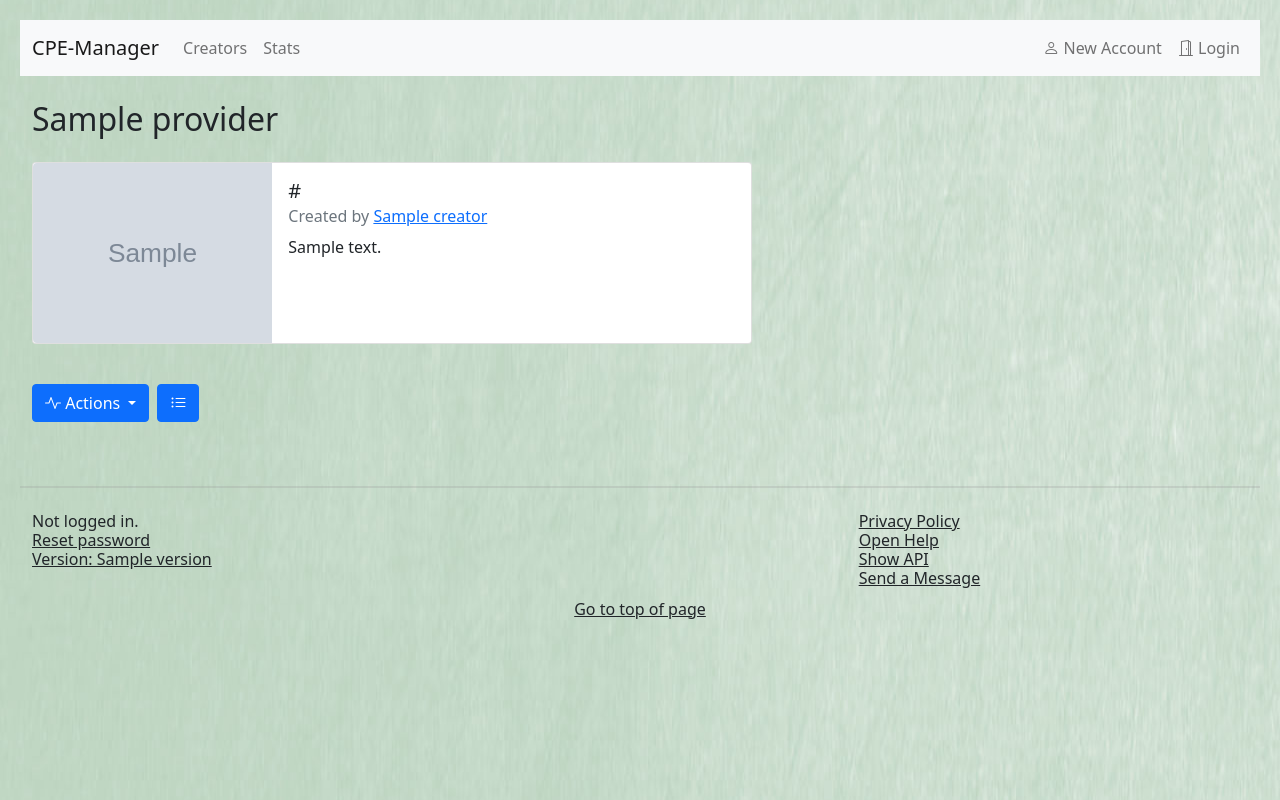
After one commit to benjamin-bk-krueger/cpe-man, a Python web app: template templates/provider_detail.html in a window 1280 px wide. The commit adds this page. Run offline with Jinja, Linux system fonts and the light colour scheme; the template is opened without the code that fills it: most values are stand-ins (such as "Sample title", 1, 10 or a date in 2020); grey boxes marked "Sample" are stand-in pictures; form fields are guessed from the names that the template uses.

Commit message:
Prepared provider API

```diff
--- a/templates/provider.html
+++ b/templates/provider.html
@@ -15,10 +15,7 @@
         {% else %}
             <div class="list-group">
                 {% for provider in providers %}
-                    {#
-                    <a href="{{ url_for('show_world', world_id=world.world_id)}}" class="list-group-item">{{ world.world_name }} {% if world.reduced == 0 %} <i class="bi bi-chevron-bar-left"></i>{% endif %} {% if world.visible == 1 %} <i class="bi bi-globe"></i>{% endif %}</a>
-                     #}
-                    {{ provider.provider_name }}
+                    <a href="{{ url_for('show_provider', provider_id=provider.provider_id)}}" class="list-group-item">{{ provider.provider_name }}</a>
                 {% endfor %}
             </div>
         {% endif %}
--- /dev/null
+++ b/templates/provider_detail.html
@@ -0,0 +1,121 @@
+{% extends 'base.html' %}
+
+{% block content %}
+    {#  Page header #}
+    <div class="container-fluid pb-2 mt-4 mb-2">
+        <h2>{% block title %} {{ provider.provider_name }} {% endblock %}</h2>
+    </div>
+
+    {#  Page content #}
+    <div class="container-fluid pb-3 mt-2 mb-2">
+
+        {#  Show detailed information regarding the selected provider #}
+        <div class="card mb-3" style="max-width: 720px;">
+            <div class="row g-0">
+                <div class="col-md-4">
+                    <img src="{{ s3_prefix + "/" + provider.provider_img if (provider.provider_img!='NoImage') else '/static/not_found.jpg' }}" class="img-fluid rounded-start" alt="Provider Image">
+                </div>
+                <div class="col-md-8">
+                    <div class="card-body">
+                        <h5 class="card-title">{{ provider.provider_url }}</h5>
+                        <h6 class="card-subtitle mb-2 text-muted">Created by <a href="{{ url_for('show_creator', creator_id=creator.creator_id)}}">{{ creator.creator_name }}</a></h6>
+                        <p class="card-text">{{ provider.provider_desc }}</p>
+                    </div>
+                </div>
+            </div>
+        </div>
+
+        {# Modal dialog window - delete currently selected provider #}
+        <div id="myModal_del" class="modal fade" tabindex="-1" aria-labelledby="exampleModalLabel" aria-hidden="true">
+            <div class="modal-dialog">
+                <div class="modal-content">
+                    <div class="modal-header">
+                        <h4 class="modal-title">Delete Provider</h4>
+                        <button type="button" class="btn-close" data-bs-dismiss="modal" aria-label="Close"></button>
+                    </div>
+                    <div class="modal-body">
+                        <form action="{{ url_for('show_deleted_provider', provider_id=provider.provider_id) }}" id="form_deletion">
+                            Are you sure?
+                        </form>
+                    </div>
+                    <div class="modal-footer">
+                        <button type="submit" class="btn btn-danger mt-4 mb-4 btn-space" form="form_deletion">Confirm</button>
+                        <button type="button" class="btn btn-secondary mt-4 mb-4" data-bs-dismiss="modal">Cancel</button>
+                    </div>
+                </div>
+            </div>
+        </div>
+
+        {# Modal dialog window - edit currently selected provider #}
+        <div id="myModal" class="modal fade" tabindex="-1" aria-labelledby="exampleModalLabel" aria-hidden="true">
+            <div class="modal-dialog">
+                <div class="modal-content">
+                    <div class="modal-header">
+                        <h4 class="modal-title">Edit Provider</h4>
+                        <button type="button" class="btn-close" data-bs-dismiss="modal" aria-label="Close"></button>
+                    </div>
+                    <div class="modal-body">
+                        <form action="{{ url_for('show_provider_p', provider_id=provider.provider_id) }}" method="POST" id="form_edit">
+                            {{ form.csrf_token }}
+                            <div class="form-group mt-2 mb-2">
+                                <label for="{{ form.name.name }}">{{ form.name.label }}</label>
+                                {{ form.name(size=20, class="form-control", onkeypress="return event.charCode != 32", readonly=true) }}
+                            </div>
+                            <div class="form-group mt-2 mb-2">
+                                <label for="{{ form.url.name }}">{{ form.url.label }}</label>
+                                {{ form.url(size=20, class="form-control", onkeypress="return event.charCode != 32") }}
+                            </div>
+                            <div class="form-group mt-2 mb-2">
+                                <label for="{{ form.description.name }}">{{ form.description.label }}</label>
+                                {{ form.description(size=40, class="form-control") }}
+                            </div>
+                            <div class="form-group mt-2 mb-2">
+                                <label for="{{ form.image.name }}">{{ form.image.label }}</label>
+                                {{ form.image(class="form-select") }}
+                            </div>
+                        </form>
+                    </div>
+                    <div class="modal-footer">
+                        <button type="submit" class="btn btn-primary mt-4 mb-4 btn-space" form="form_edit">Update</button>
+                        <button type="button" class="btn btn-secondary mt-4 mb-4" data-bs-dismiss="modal">Cancel</button>
+                    </div>
+                </div>
+            </div>
+        </div>
+
+        {#  Display action buttons regarding the selected provider #}
+        <div class="btn-toolbar" role="toolbar" aria-label="Toolbar with button groups">
+
+            {#  Text-based links #}
+            <div class="btn-group me-2" role="group" aria-label="Button group with nested dropdown">
+                <div class="btn-group" role="group">
+                    <button id="btnGroupDrop1" type="button" class="btn btn-primary dropdown-toggle mt-4 mb-4" data-bs-toggle="dropdown" aria-expanded="false">
+                        <i class="bi bi-activity"></i> Actions
+                    </button>
+                    <ul class="dropdown-menu" aria-labelledby="btnGroupDrop1">
+                        <li><a class="dropdown-item" href="{{ url_for('show_providers') }}">All Providers</a></li>
+                        {% if current_user.creator_id == provider.creator_id %}
+                            <li><a class="dropdown-item" href="#" data-bs-toggle="modal" data-bs-target="#myModal">Edit Provider</a></li>
+                            <li><a class="dropdown-item" href="#" data-bs-toggle="modal" data-bs-target="#myModal_del">Delete Provider</a></li>
+                        {% endif %}
+                    </ul>
+                </div>
+            </div>
+
+            {#  Same links implemented using small buttons #}
+            <div class="btn-group me-2" role="group" aria-label="Second group">
+                <a href="{{ url_for('show_providers') }}" data-toggle="tooltip" title="All Providers" class="btn btn-primary mt-4 mb-4"><i class="bi bi-list-ul"></i></a>
+            </div>
+            <div class="btn-group me-2" role="group" aria-label="Third group">
+                {% if current_user.creator_id == provider.creator_id %}
+                    <a href="#" class="btn btn-primary mt-4 mb-4" data-toggle="tooltip" title="Edit Provider" data-bs-toggle="modal" data-bs-target="#myModal"><i class="bi bi-pencil"></i></a>
+                {% endif %}
+            </div>
+            <div class="btn-group me-2" role="group" aria-label="Fourth group">
+                {% if current_user.creator_id == provider.creator_id %}
+                    <a href="#" class="btn btn-danger mt-4 mb-4" data-toggle="tooltip" title="Delete Provider" data-bs-toggle="modal" data-bs-target="#myModal_del"><i class="bi bi-trash"></i></a>
+                {% endif %}
+            </div>
+        </div>
+    </div>
+{% endblock %}
```
Also changed, not shown: app.py (+47 -0 lines).
